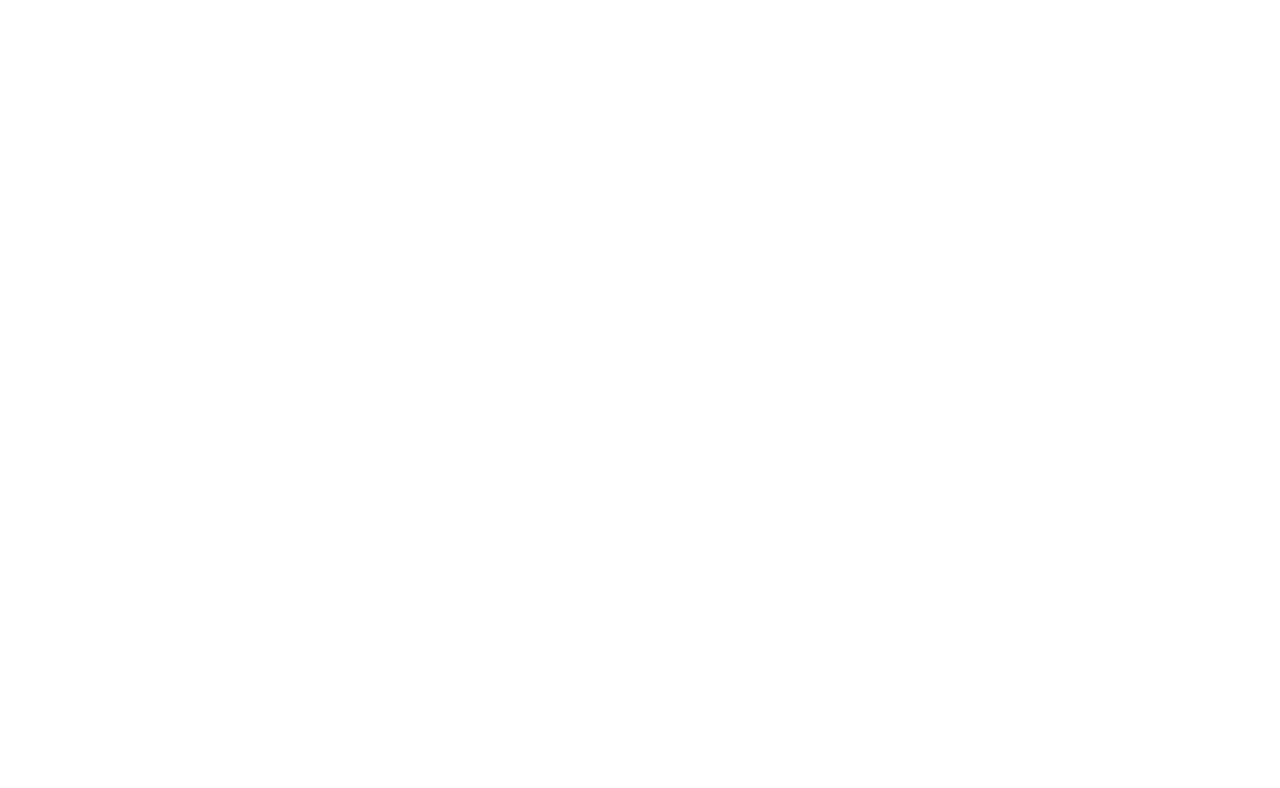
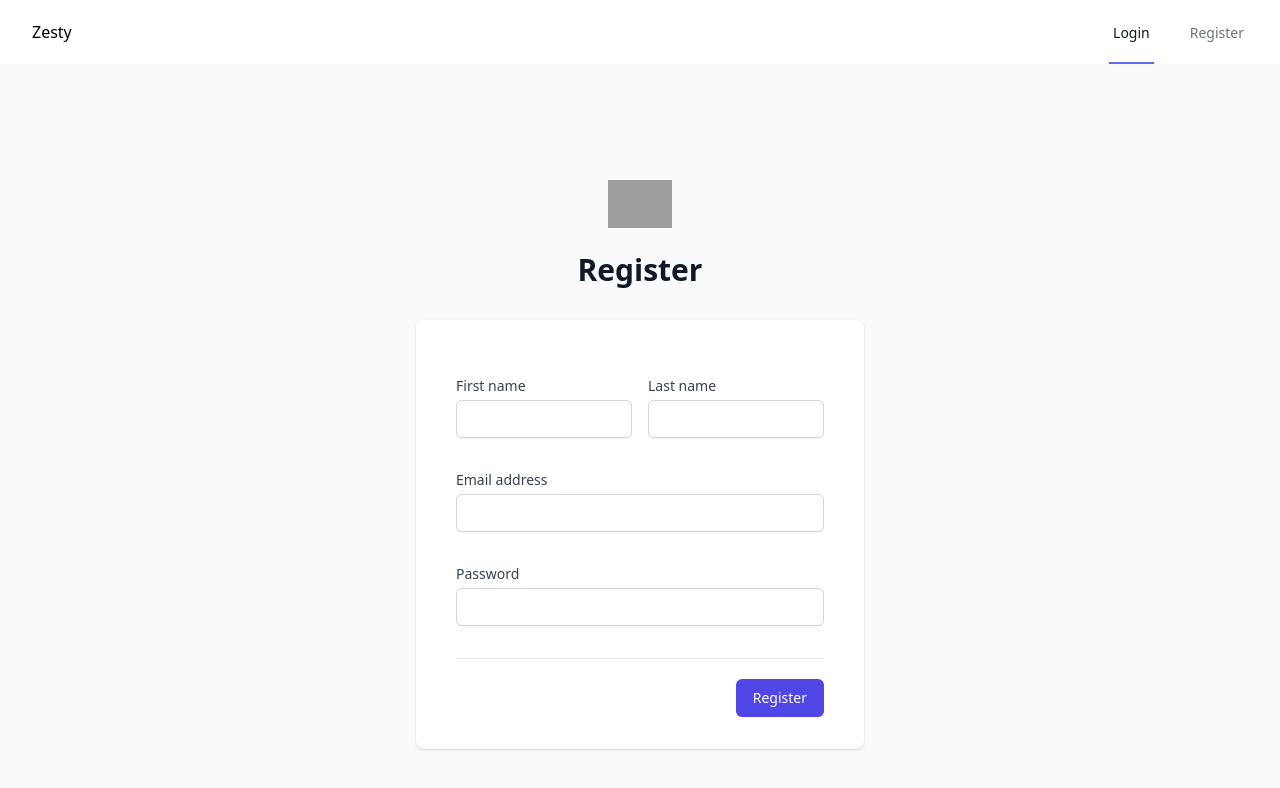
Before and after one commit to DanKlaver15/social-media, a React (Create React App) app in the folder client/: page /register in a window 1280 px wide. Shown: the top 788 px of the page. Built offline with nearby package versions, Linux system fonts and the light colour scheme; grey boxes are pictures that could not be loaded.

Commit message:
Add registration route to app component.

```diff
--- a/client/src/index.js
+++ b/client/src/index.js
@@ -12,7 +12,7 @@ ReactDOM.render(
     <Router>
       <Switch>
         <Route path="/" exact component={App} />
-        <Route path="/registration" component={Registration} />
+        <Route path="/register" component={Registration} />
       </Switch>
     </Router>
   </Provider>,
```
